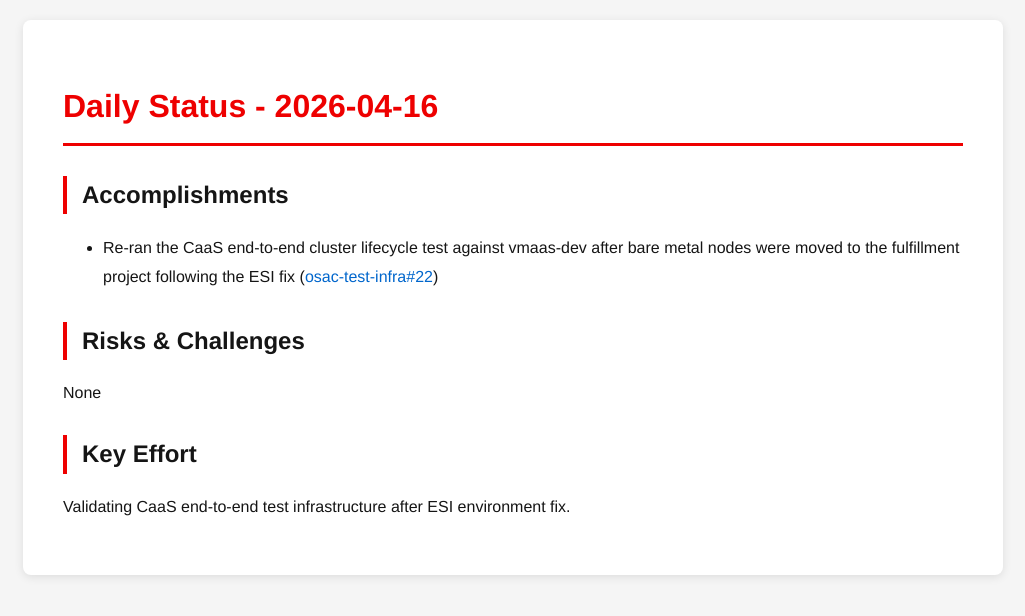
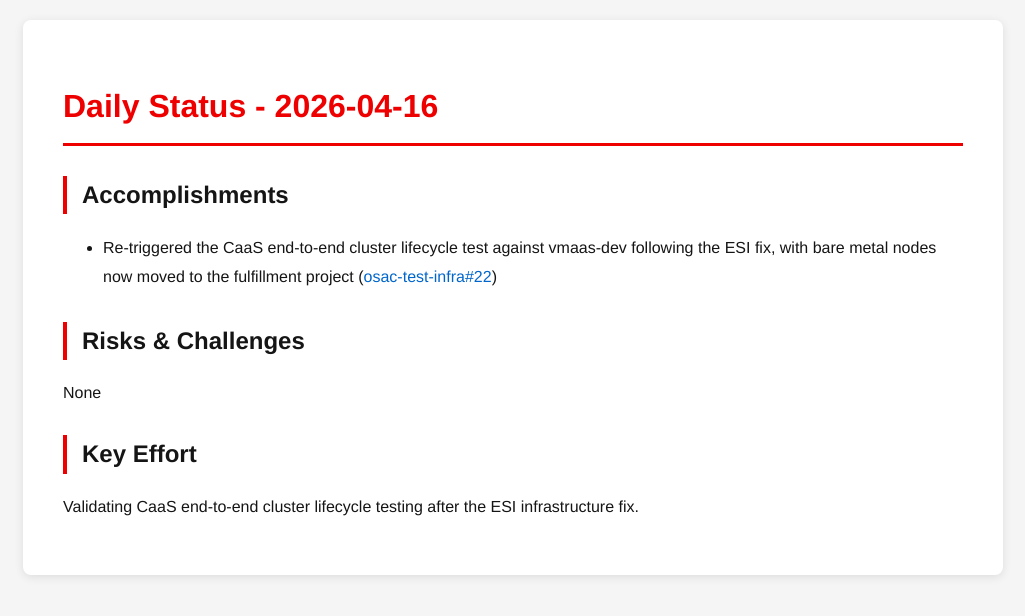
Before and after one commit to tzvatot/daily-status, a Jekyll site: the page built from 2026-04-16.md, in a window 1280 px wide. Shown: the top 616 px of the page, without its empty margins (127-1152 px from the left). Built offline with Jekyll 4.4.1, drawn with Linux system fonts in a browser that asks for light colours.

Commit message:
Daily status update - 2026-04-16

```diff
--- a/2026-04-16.md
+++ b/2026-04-16.md
@@ -7,10 +7,10 @@ date: 2026-04-16
 # Daily Status - 2026-04-16
 
 ## Accomplishments
-- Re-ran the CaaS end-to-end cluster lifecycle test against vmaas-dev after bare metal nodes were moved to the fulfillment project following the ESI fix ([osac-test-infra#22](https://github.com/osac-project/osac-test-infra/pull/22))
+- Re-triggered the CaaS end-to-end cluster lifecycle test against vmaas-dev following the ESI fix, with bare metal nodes now moved to the fulfillment project ([osac-test-infra#22](https://github.com/osac-project/osac-test-infra/pull/22))
 
 ## Risks & Challenges
 None
 
 ## Key Effort
-Validating CaaS end-to-end test infrastructure after ESI environment fix.
+Validating CaaS end-to-end cluster lifecycle testing after the ESI infrastructure fix.
```
